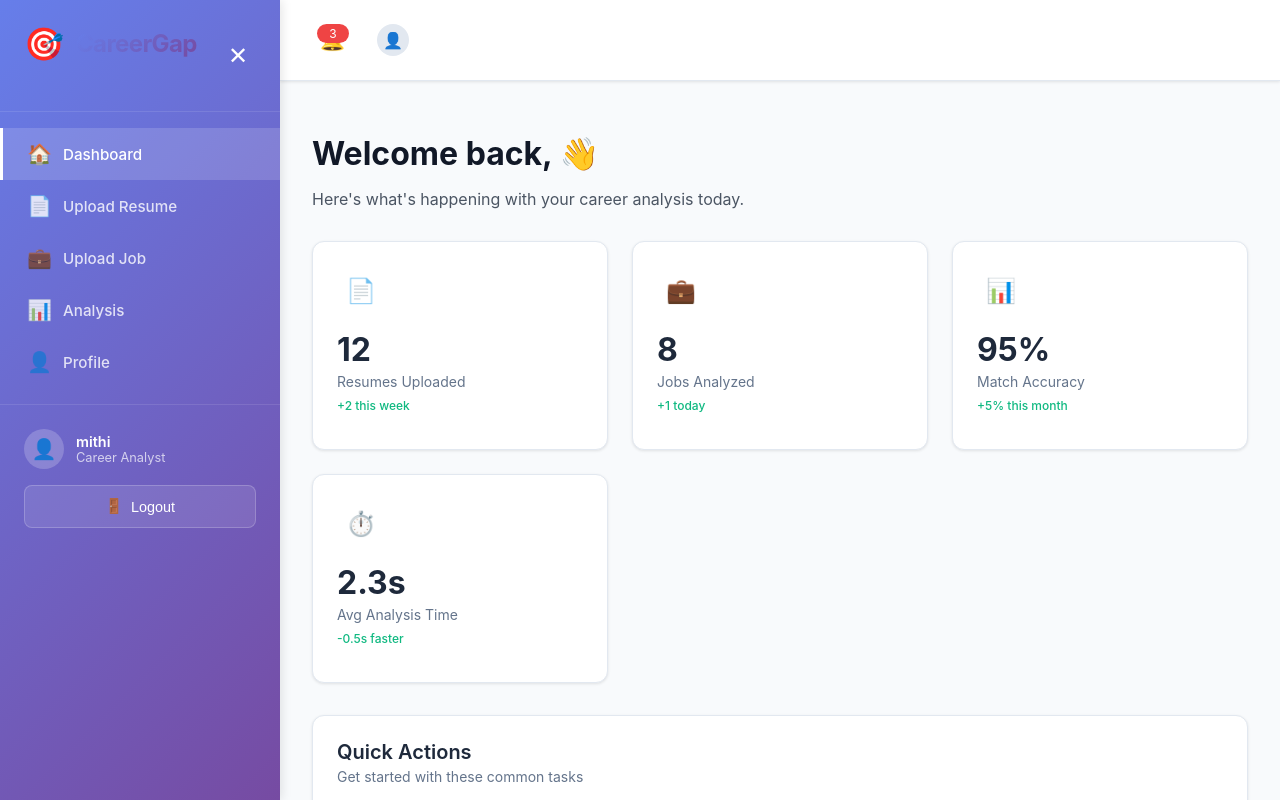
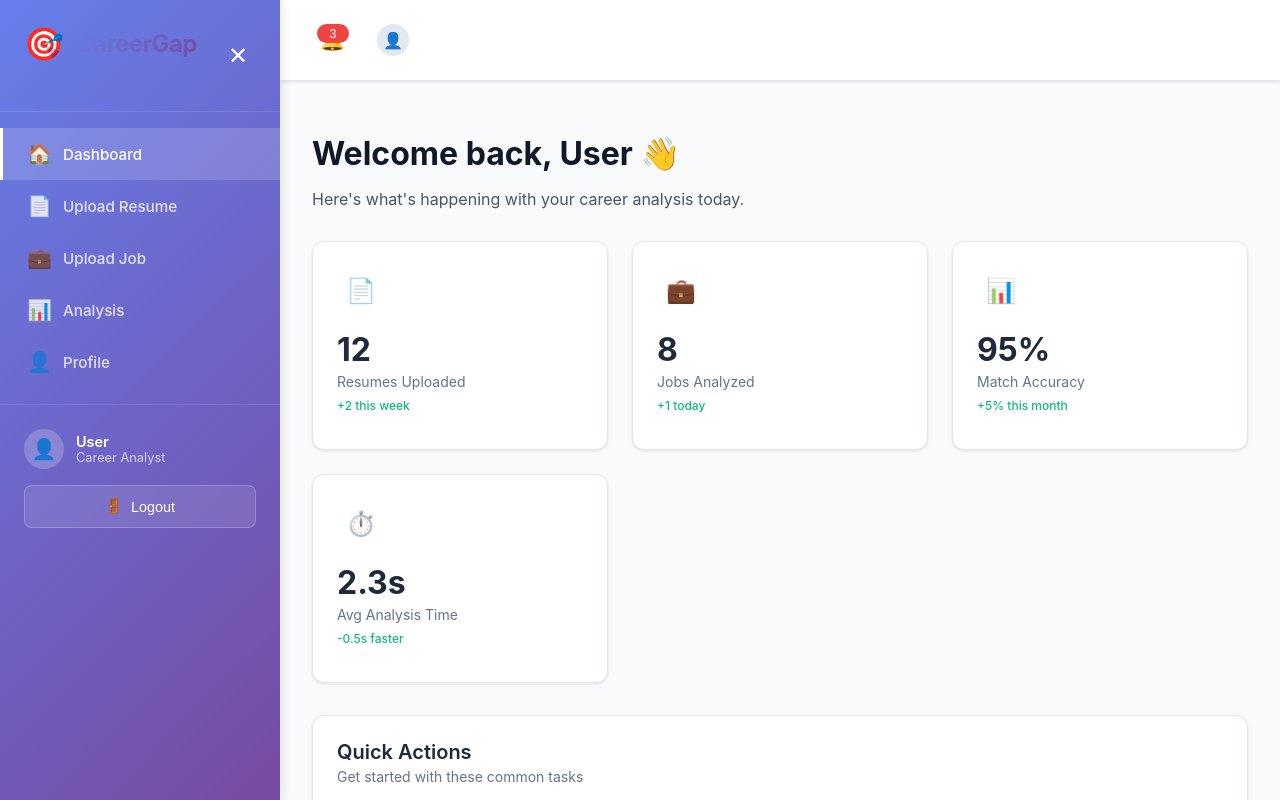
Before and after one commit to mauryamithilesh2/Ai-career-gap, a React (Create React App) app in the folder frontend/: page /dashboard in a window 1280 px wide. Shown: the top 800 px of the page. Built offline with nearby package versions, Linux system fonts and the light colour scheme.

Commit message:
Normalize line endings via .gitattributes

```diff
--- a/frontend/src/components/Dashboard.js
+++ b/frontend/src/components/Dashboard.js
@@ -89,7 +89,7 @@ const [user, setUser] = useState(null);
           <div className="user-info">
             <div className="user-avatar">👤</div>
             <div className="user-details">
-              <div className="user-name">mithi</div>
+              <div className="user-name">{user?.first_name || user?.username || 'User'}</div>
               <div className="user-role">Career Analyst</div>
             </div>
           </div>
--- a/frontend/src/components/DashboardHome.js
+++ b/frontend/src/components/DashboardHome.js
@@ -1,10 +1,12 @@
-import React from 'react';
+import React, { useEffect, useState } from 'react';
 import { Link } from 'react-router-dom';
 
 function DashboardHome() {
-
-
-
+  const [user, setUser] = useState(null);
+  useEffect(() => {
+    const storedUser = JSON.parse(localStorage.getItem('user'));
+    if (storedUser) setUser(storedUser);
+  }, []);
   const stats = [
     {
       icon: '📄',
@@ -107,7 +109,7 @@ function DashboardHome() {
       {/* Welcome Section */}
       <div className="mb-8">
         <h1 className="text-3xl font-bold text-gray-900 mb-2">
-          Welcome back,  👋
+          Welcome back, {user?.first_name || user?.username || 'User'} 👋
         </h1>
         <p className="text-gray-600">
           Here's what's happening with your career analysis today.
```
